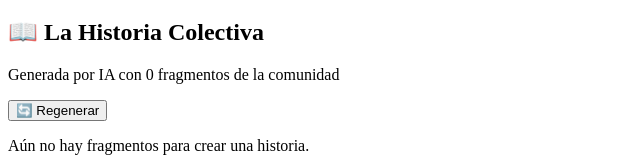
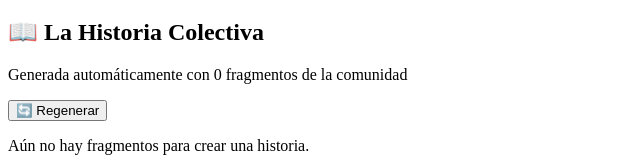
Before and after one commit to JMontes1986/conexiones, a React (Vite) app: page / in a window 1280 px wide. Shown: the part 137-294 px from the top of the page, without its empty margins (0-640 px from the left). Built offline with nearby package versions, Linux system fonts and the light colour scheme; no server answers; the database is empty; the HTML template or start-up script is replaced by a standard one.

Commit message:
Update StoryDisplay.jsx

```diff
--- a/src/components/StoryDisplay.jsx
+++ b/src/components/StoryDisplay.jsx
@@ -8,7 +8,7 @@ function StoryDisplay({ story, loading, fragmentCount, onRegenerate }) {
               📖 La Historia Colectiva
             </h2>
             <p className="text-sm text-gray-600">
-              Generada por IA con {fragmentCount} fragmentos de la comunidad
+              Generada automáticamente con {fragmentCount} fragmentos de la comunidad
             </p>
           </div>
 
@@ -25,7 +25,7 @@ function StoryDisplay({ story, loading, fragmentCount, onRegenerate }) {
           <div className="flex items-center justify-center py-12">
             <div className="text-center">
               <div className="animate-spin rounded-full h-12 w-12 border-b-2 border-blue-600 mx-auto mb-4"></div>
-              <p className="text-gray-600">La IA está tejiendo la historia...</p>
+              <p className="text-gray-600">La historia se está generando...</p>
             </div>
           </div>
         ) : story ? (
```
